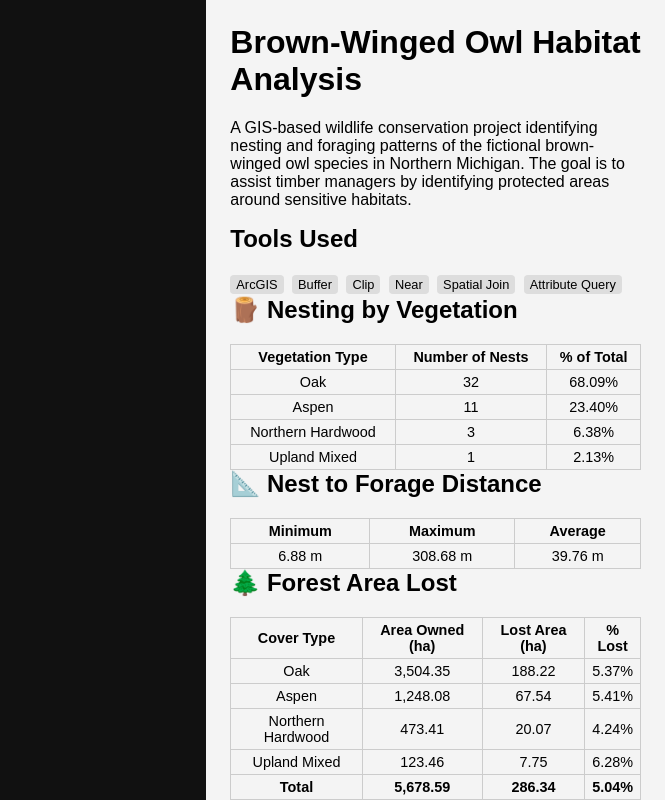
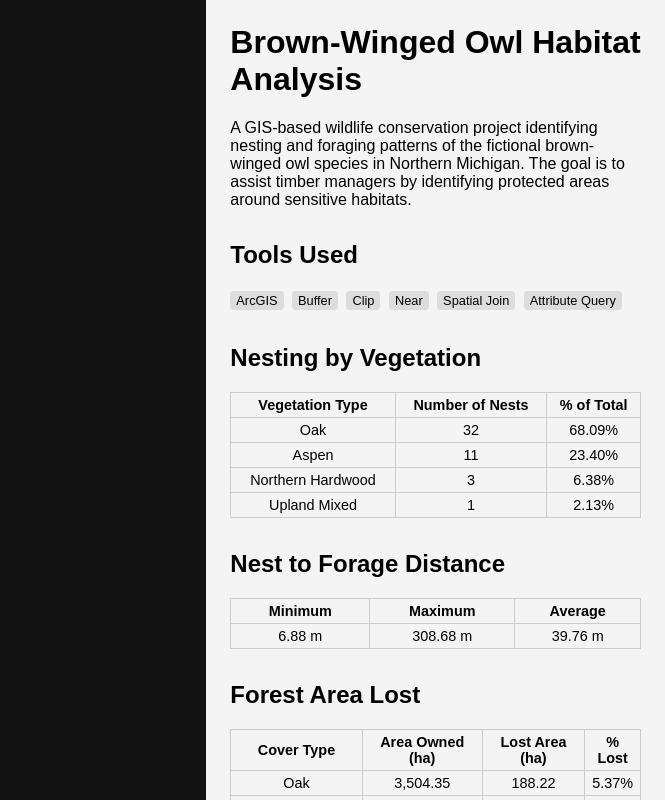
Before and after one commit to y8o/brown_owl_project, a plain HTML site: page index.html in a window 1280 px wide. Shown: the full height of the page, 615-1280 px from the left. Drawn offline with Linux system fonts and the light colour scheme.

Commit message:
cleaned html

```diff
--- a/index.html
+++ b/index.html
@@ -48,6 +48,10 @@
 
     h1, h2 {
       margin-top: 0;
+    }
+
+    h2 {
+      margin-top: 2rem;
     }
 
     ul {
@@ -124,7 +128,7 @@
       <span class="tag">Spatial Join</span>
       <span class="tag">Attribute Query</span>
 
-      <h2>🪵 Nesting by Vegetation</h2>
+      <h2>Nesting by Vegetation</h2>
       <table>
         <thead>
           <tr><th>Vegetation Type</th><th>Number of Nests</th><th>% of Total</th></tr>
@@ -137,7 +141,7 @@
         </tbody>
       </table>
 
-      <h2>📐 Nest to Forage Distance</h2>
+      <h2>Nest to Forage Distance</h2>
       <table>
         <thead>
           <tr><th>Minimum</th><th>Maximum</th><th>Average</th></tr>
@@ -147,7 +151,7 @@
         </tbody>
       </table>
 
-      <h2>🌲 Forest Area Lost</h2>
+      <h2>Forest Area Lost</h2>
       <table>
         <thead>
           <tr>
@@ -166,7 +170,7 @@
         </tbody>
       </table>
 
-      <h2>🔍 Key Findings</h2>
+      <h2>Key Findings</h2>
       <ul>
         <li>Owls strongly prefer oak and aspen cover types for nesting (91% of nests).</li>
         <li>Average nest-to-foraging site distance is ~40 meters—proximity is key.</li>
```
